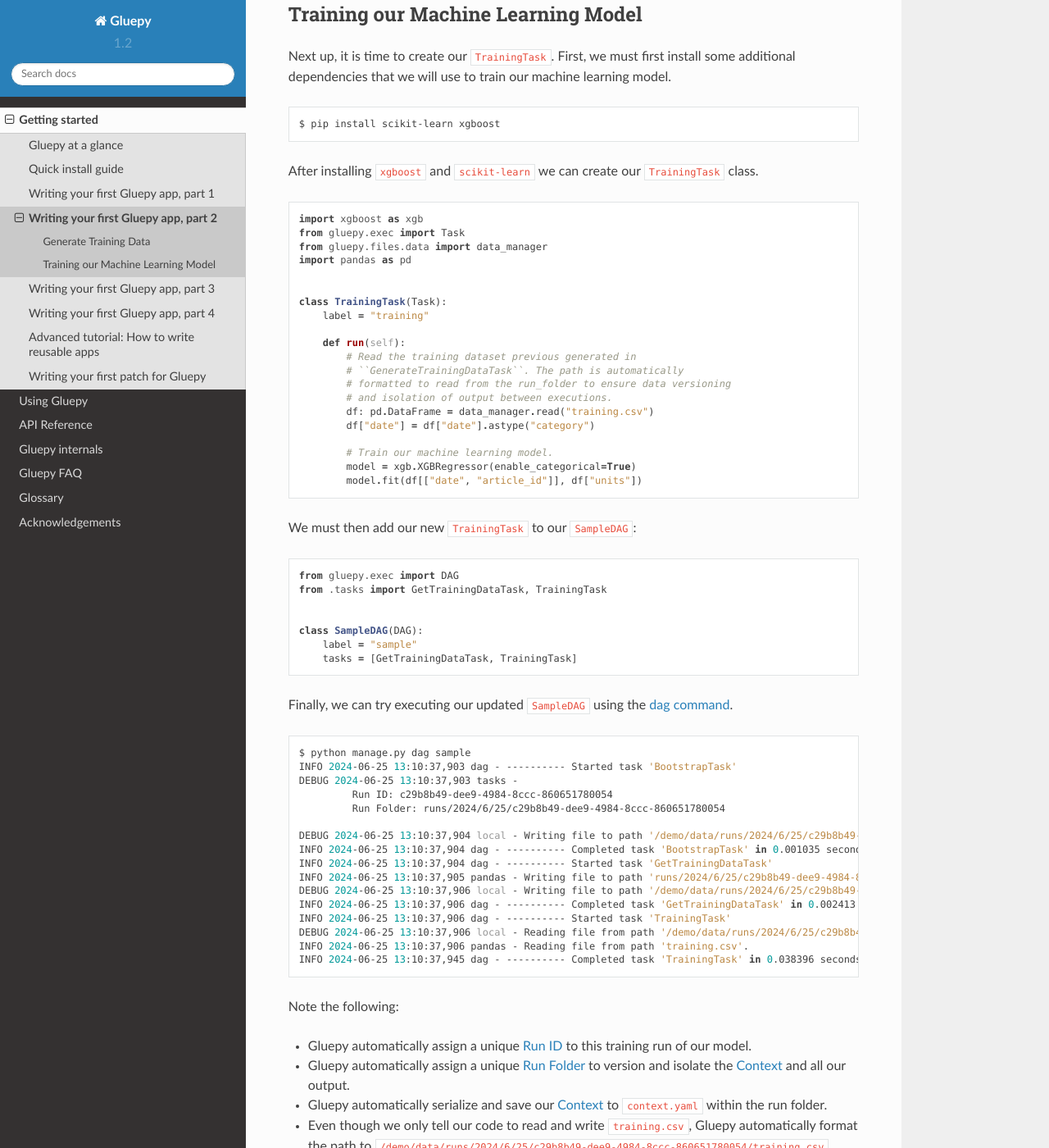
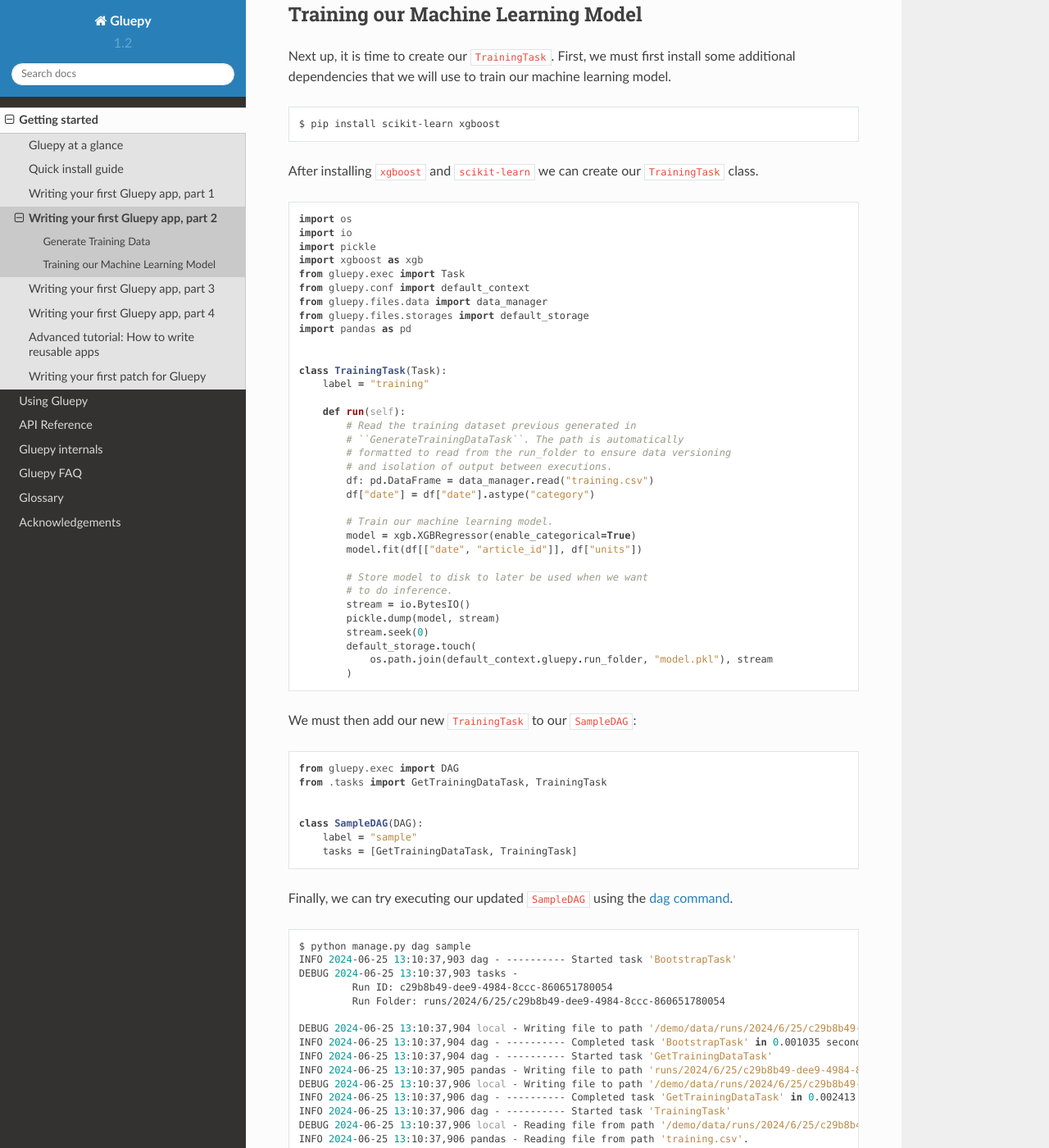
Before and after one commit to gluepy/gluepy, a Sphinx documentation site: the page built from docs/intro/tutorial02.rst, in a window 1280 px wide and 1400 px high, scrolled down 1706 px. Shown: the whole window at 82% size. Built offline with Sphinx 7.4.7 and the Read the Docs theme 2.0.0, drawn with Linux system fonts in a browser that asks for light colours.

Commit message:
Tutorial02 now store model as pickle file

```diff
--- a/docs/intro/tutorial02.rst
+++ b/docs/intro/tutorial02.rst
@@ -107,9 +107,14 @@ After installing ``xgboost`` and ``scikit-learn`` we can create our ``TrainingTa
 
 .. code-block:: python
 
+   import os
+   import io
+   import pickle
    import xgboost as xgb
    from gluepy.exec import Task
+   from gluepy.conf import default_context
    from gluepy.files.data import data_manager
+   from gluepy.files.storages import default_storage
    import pandas as pd
 
 
@@ -127,6 +132,15 @@ After installing ``xgboost`` and ``scikit-learn`` we can create our ``TrainingTa
            # Train our machine learning model.
            model = xgb.XGBRegressor(enable_categorical=True)
            model.fit(df[["date", "article_id"]], df["units"])
+
+           # Store model to disk to later be used when we want
+           # to do inference.
+           stream = io.BytesIO()
+           pickle.dump(model, stream)
+           stream.seek(0)
+           default_storage.touch(
+               os.path.join(default_context.gluepy.run_folder, "model.pkl"), stream
+           )
 
 We must then add our new ``TrainingTask`` to our ``SampleDAG``:
 
```
